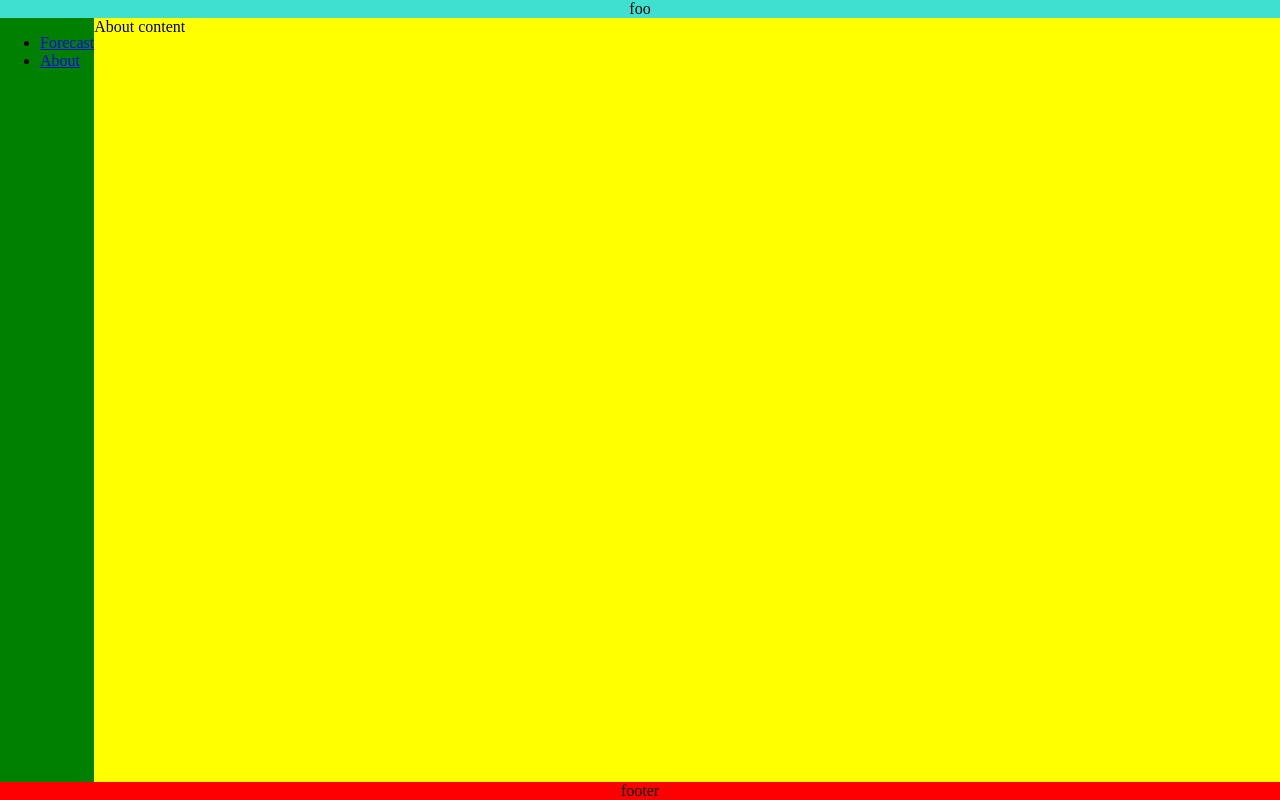
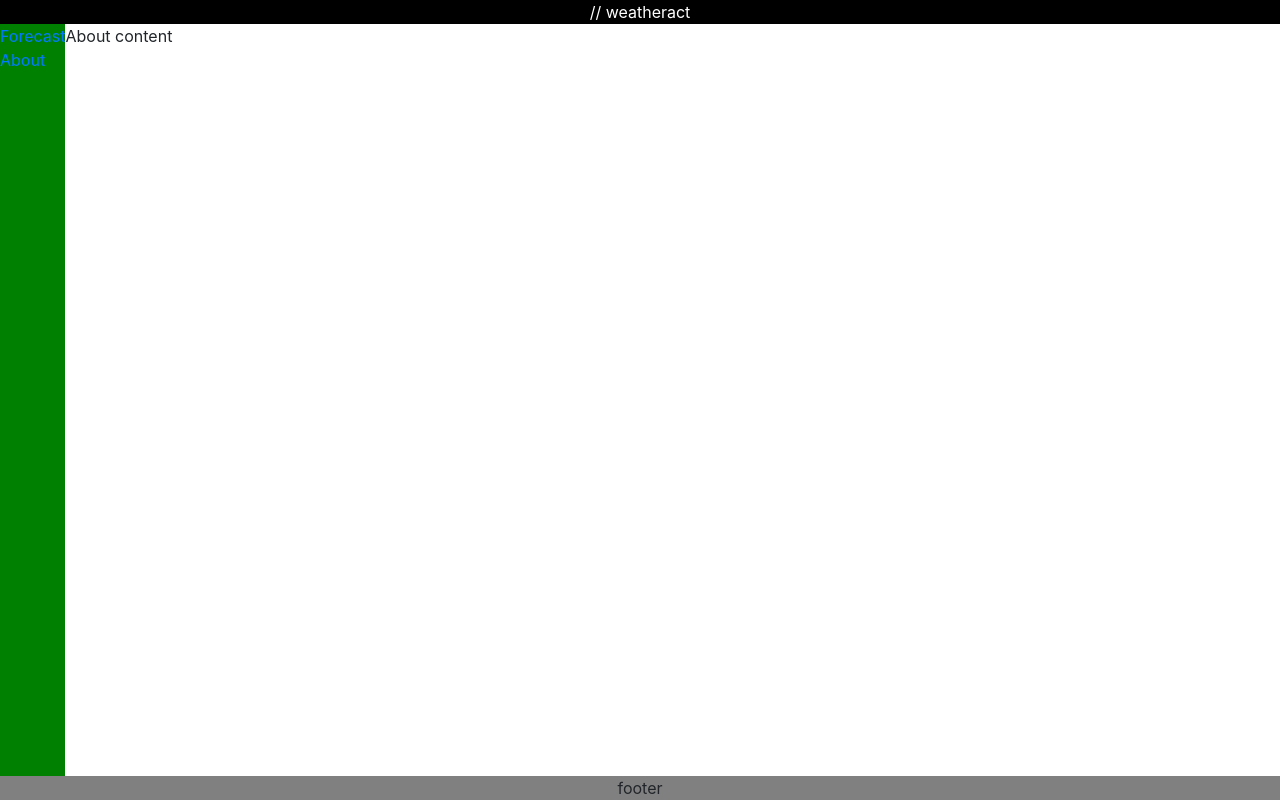
Before and after one commit to trustieee/weatheract, a React app: page /about in a window 1280 px wide. Built offline with nearby package versions, Linux system fonts and the light colour scheme.

Commit message:
Fix up flex layout/css selection

```diff
--- a/package.json
+++ b/package.json
@@ -69,6 +69,7 @@
     "root": true
   },
   "dependencies": {
+    "bootstrap": "^4.3.1",
     "prop-types": "^15.7.2",
     "react": "^16.8.6",
     "react-dom": "^16.8.6",
--- a/public/index.html
+++ b/public/index.html
@@ -5,7 +5,7 @@
     <title>weatheract</title>
   </head>
 
-  <body style="margin: 0px">
+  <body>
     <div id="app"></div>
   </body>
 </html>
--- a/src/App.css
+++ b/src/App.css
@@ -1,17 +1,10 @@
-.app-wrapper {
+div#app-body {
+  flex: 1;
   display: flex;
-  min-height: 100vh;
-  flex-direction: column;
-  background-color: black;
+  flex-direction: row;
 }
 
-.app-body {
-  display: flex;
+main.app-main {
   flex: 1;
-  background-color: blue;
+  background-color: white;
 }
-
-.app-main {
-  flex: 1;
-  background-color: yellow;
-}
--- a/src/App.js
+++ b/src/App.js
@@ -1,31 +1,32 @@
 import React from 'react';
+import { BrowserRouter as Router, Route, Switch } from 'react-router-dom';
 import Header from './components/common/Header';
 import Footer from './components/common/Footer';
 import ForecastController from './components/forecast/ForecastController';
 import Navigation from './components/nav/Navigation';
 import AboutPage from './components/about/AboutPage';
+import NotFoundPage from './components/common/NotFoundPage';
+import 'bootstrap/dist/css/bootstrap.min.css';
 import './App.css';
-import { BrowserRouter as Router, Route, Switch } from 'react-router-dom';
-import NotFoundPage from './components/common/NotFoundPage';
 
 const App = () => {
   return (
-    <div className="app-wrapper">
+    <>
       <Header />
       <Router>
-        <div className="app-body">
+        <div id="app-body">
           <Navigation />
-          <div className="app-main">
+          <main className="app-main">
             <Switch>
               <Route path="/" exact component={ForecastController} />
               <Route path="/about" component={AboutPage} />
               <Route component={NotFoundPage} />
             </Switch>
-          </div>
+          </main>
         </div>
       </Router>
       <Footer />
-    </div>
+    </>
   );
 };
 
--- a/src/components/common/Footer.css
+++ b/src/components/common/Footer.css
@@ -1,4 +1,4 @@
-.app-footer {
+footer.app-footer {
   text-align: center;
-  background-color: red;
+  background-color: grey;
 }
--- a/src/components/common/Footer.js
+++ b/src/components/common/Footer.js
@@ -2,7 +2,7 @@ import React from 'react';
 import './Footer.css';
 
 function Footer() {
-  return <div className="app-footer">footer</div>;
+  return <footer className="app-footer">footer</footer>;
 }
 
 export default Footer;
--- a/src/components/common/Header.css
+++ b/src/components/common/Header.css
@@ -1,4 +1,5 @@
-.app-header {
+header.app-header {
   text-align: center;
-  background-color: turquoise;
+  color: white;
+  background-color: black;
 }
--- a/src/components/common/Header.js
+++ b/src/components/common/Header.js
@@ -2,7 +2,7 @@ import React from 'react';
 import './Header.css';
 
 function Header() {
-  return <div className="app-header">foo</div>;
+  return <header className="app-header">{'// weatheract'}</header>;
 }
 
 export default Header;
--- a/src/components/nav/Navigation.css
+++ b/src/components/nav/Navigation.css
@@ -1,4 +1,5 @@
-.app-navigation {
+nav.app-nav {
+  display: flex;
+  flex-direction: column;
   background-color: green;
-  flex: -1;
 }
--- a/src/components/nav/Navigation.js
+++ b/src/components/nav/Navigation.js
@@ -4,18 +4,10 @@ import { Link } from 'react-router-dom';
 
 function Navigation() {
   return (
-    <div className="app-navigation">
-      <nav>
-        <ul>
-          <li>
-            <Link to="/">Forecast</Link>
-          </li>
-          <li>
-            <Link to="/about">About</Link>
-          </li>
-        </ul>
-      </nav>
-    </div>
+    <nav className="app-nav">
+      <Link to="/">Forecast</Link>
+      <Link to="/about">About</Link>
+    </nav>
   );
 }
 
--- /dev/null
+++ b/src/index.css
@@ -0,0 +1,11 @@
+html,
+body {
+  margin: 0;
+  height: 100%;
+}
+
+#app {
+  min-height: 100%;
+  display: flex;
+  flex-direction: column;
+}
--- a/src/index.js
+++ b/src/index.js
@@ -1,5 +1,6 @@
 import React from 'react';
 import ReactDOM from 'react-dom';
 import App from './App';
+import './index.css';
 
 ReactDOM.render(<App />, document.getElementById('app'));
```
